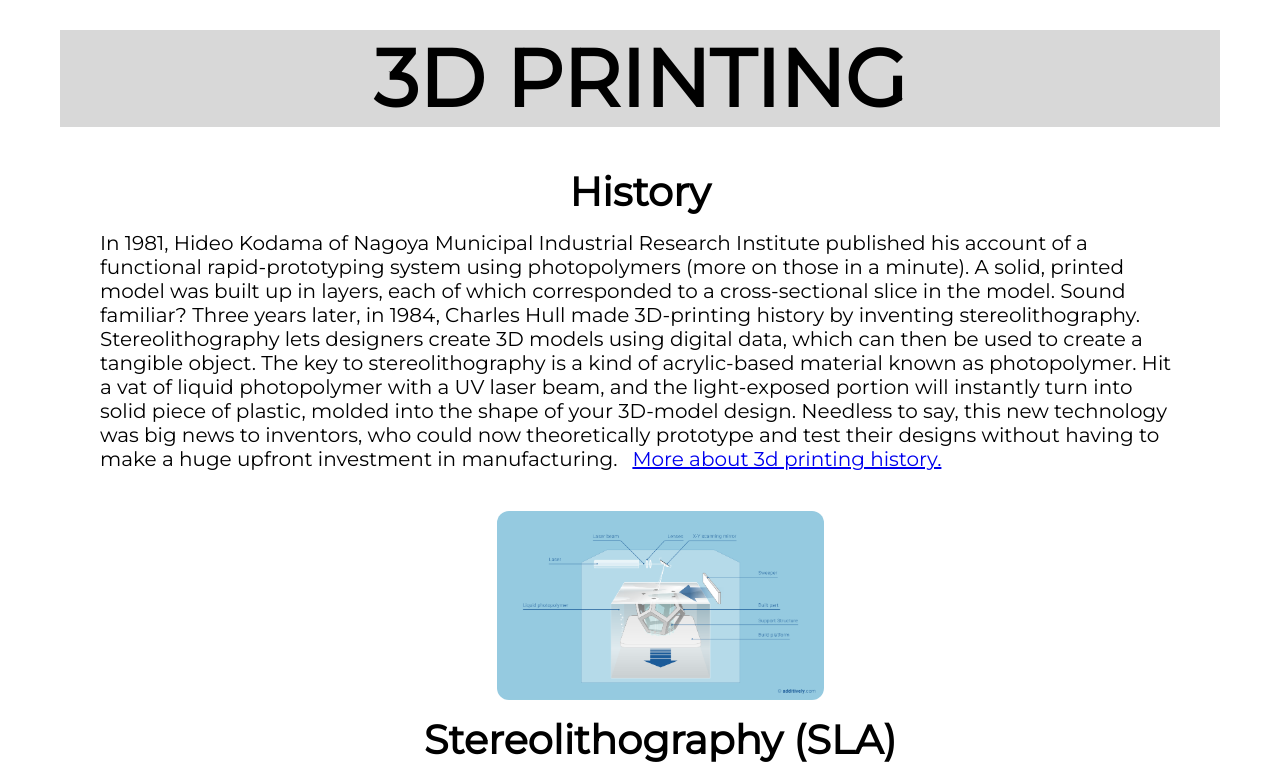
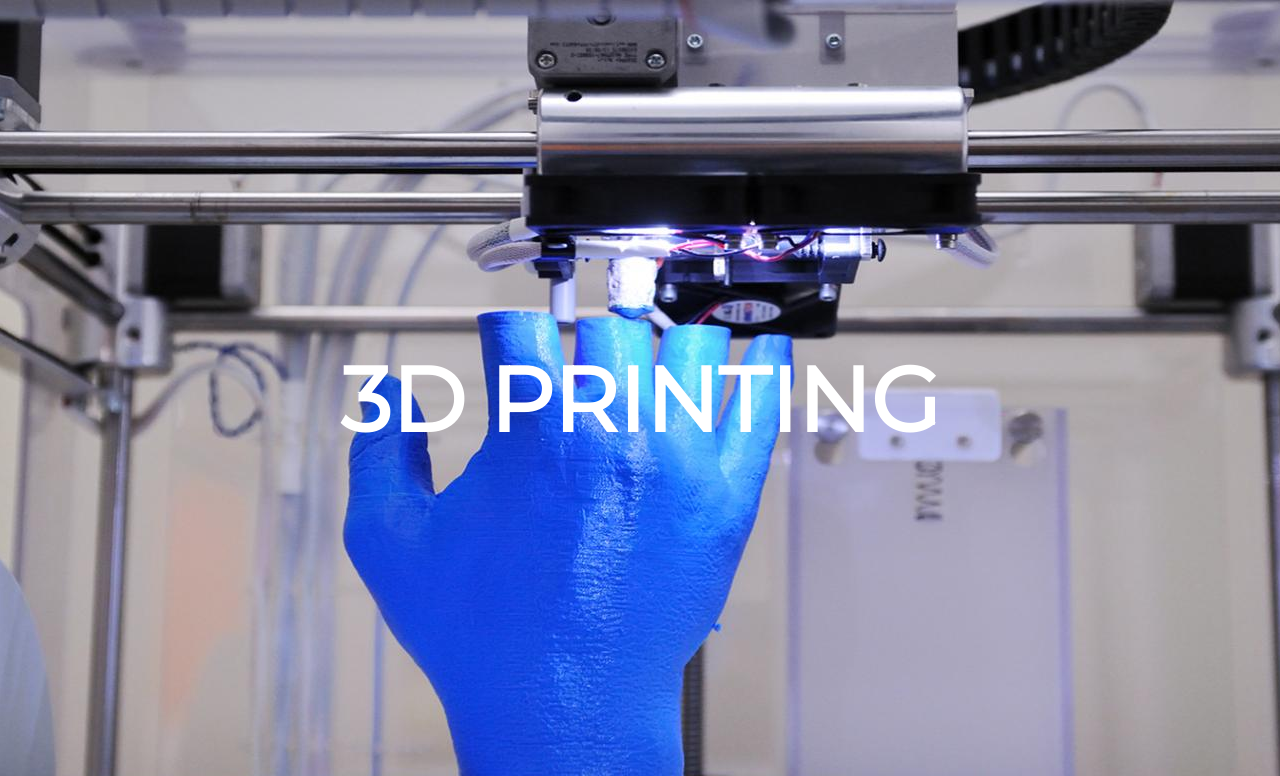
Before and after one commit to D-kalnbunde/1st_Homework, a plain HTML site: page index_1st_HW.html in a window 1280 px wide. Shown: the top 776 px of the page. Drawn offline with Linux system fonts and the light colour scheme.

Commit message:
last touches

```diff
--- a/CSS/background.css
+++ b/CSS/background.css
@@ -1 +1,17 @@
 /* All background styling */
+.big_banner{
+    background: url("/images/3d\ top\ image.jpg");
+    background-size: cover;
+    background-repeat: no-repeat;
+    background-position: center;
+    background-attachment: fixed;
+    min-height: 100vh;
+}
+.footer_banner{
+    background: url("/images/3d\ top\ image.jpg");
+    background-size: cover;
+    background-repeat: no-repeat;
+    background-position: center;
+    background-attachment: fixed;
+    min-height: 10vh;
+}
--- a/CSS/styles.css
+++ b/CSS/styles.css
@@ -1,15 +1,19 @@
 /* All styles */
 *{
-margin: 15px;
+margin: 0px;
+padding: 0px;
+box-sizing: border-box;
 }
 body{
     font-family: 'Montserrat', sans-serif;
 }
 h1{
     text-transform: uppercase;
-    text-align: center;
-    font-size: 80px;
-    background-color: rgba(60, 60, 60, 0.2);
+    font-size: 90px;
+    display: flex;
+    justify-content: center;
+    align-items: center;
+    color: white;
 }
 .list_images{
     border-radius: 12px;
@@ -22,16 +26,19 @@ h1{
 }
 .list_numbers{
     font-size: 20px;
+    padding: 10px;
+    margin: 60px;
 }
 
 .titles{
     font-size: 40px;
     text-align: center;
+    padding: 20px 0px 20px 0px;
 }
 .history_p{
     font-size: 20px
 }
-.hist_title{
+.list_title{
     margin: 40px;
 }
 .ul_div{
@@ -46,4 +53,11 @@ text-align:left;
 }
 .footer{
     text-align: center;
+    padding: 30px;
+    margin: 30px;
 }
+.copyright{
+    margin: 20px;
+    padding: 20px;
+    text-align: right;
+}
--- a/index_1st_HW.html
+++ b/index_1st_HW.html
@@ -13,11 +13,11 @@
 
 <body>
     <header>
-        <h1 id="top">3D printing</h1>
+        <h1 class="big_banner">3D printing</h1>
     </header>
     <main>
-        <div class="hist_title">
-            <h2 class="titles">History</h2>
+        <div class="list_title">
+            <h2 class="titles" id="top">History</h2>
             <p class="history_p">In 1981, Hideo Kodama of Nagoya Municipal Industrial Research Institute published his
                 account of a functional
                 rapid-prototyping system using photopolymers (more on those in a minute). A solid, printed model was
@@ -142,6 +142,9 @@
         <div class="footer">
             <a href="#top">Back to Top</a>
         </div>
+        <div>
+            <h3 class="copyright">2019&copy Created by DK</h3>
+        </div>
     </footer>
 </body>
 
```
Also changed, not shown: images/3d top image.jpg (added).
